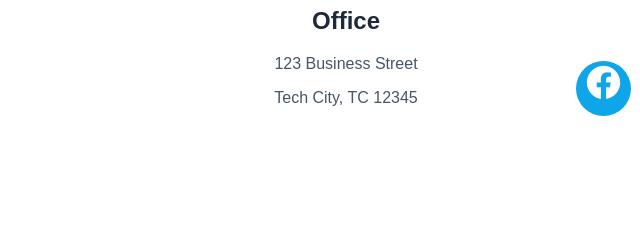
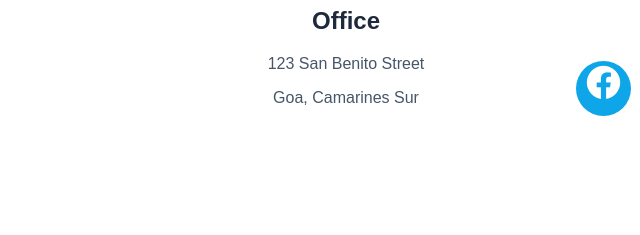
Before and after one commit to arlanpetezacss11-svg/MiKAPLabs, a plain HTML site: page MiKAP-Labs V1/MiKAP-Labs/index.html in a window 1280 px wide. Shown: the part 6038-6273 px from the top of the page, 109-749 px from the left. Drawn offline with nearby package versions, Linux system fonts and the light colour scheme.

Commit message:
edited office address

```diff
--- a/MiKAP-Labs V1/MiKAP-Labs/index.html
+++ b/MiKAP-Labs V1/MiKAP-Labs/index.html
@@ -196,8 +196,8 @@
           <div class="contact-info-card">
             <i class='bx bx-map'></i>
             <h3>Office</h3>
-            <p>123 Business Street</p>
-            <p>Tech City, TC 12345</p>
+            <p>123 San Benito Street</p>
+            <p>Goa, Camarines Sur</p>
           </div>
 
           <div class="contact-info-card">
```
